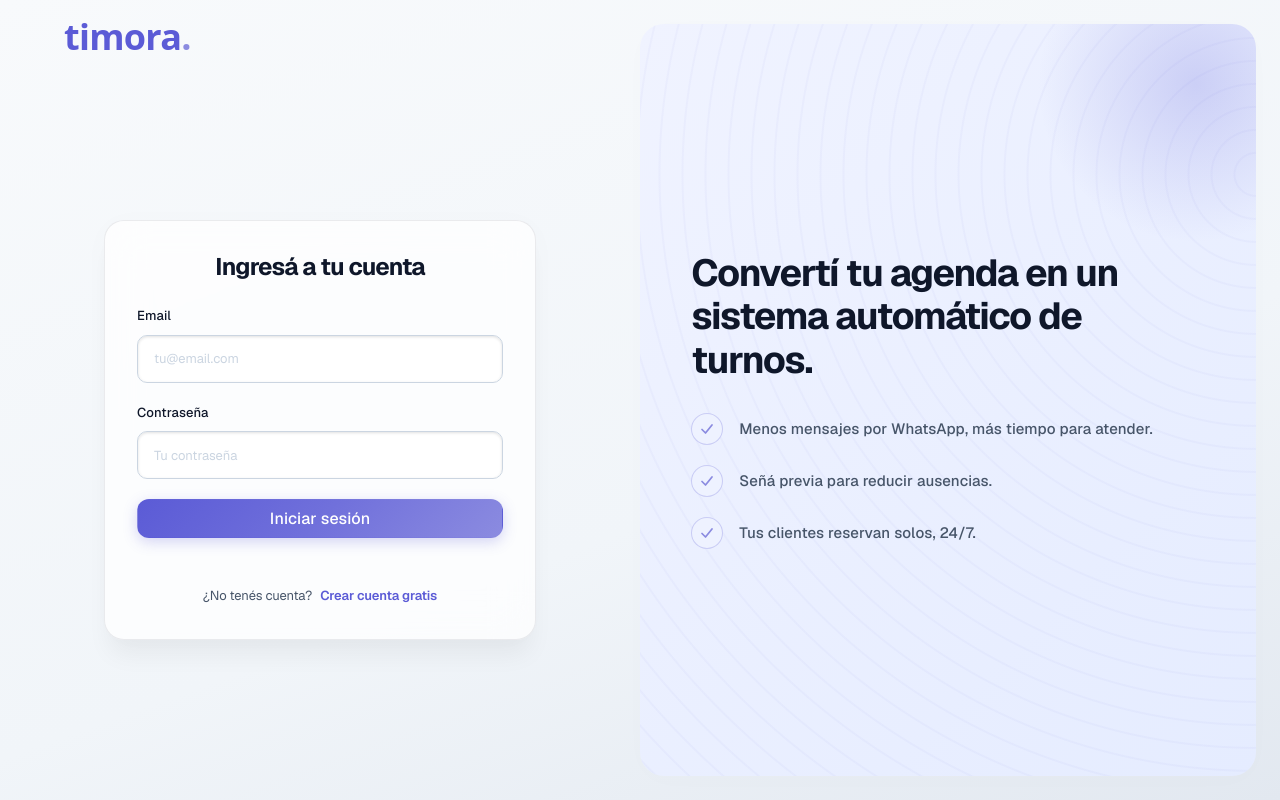
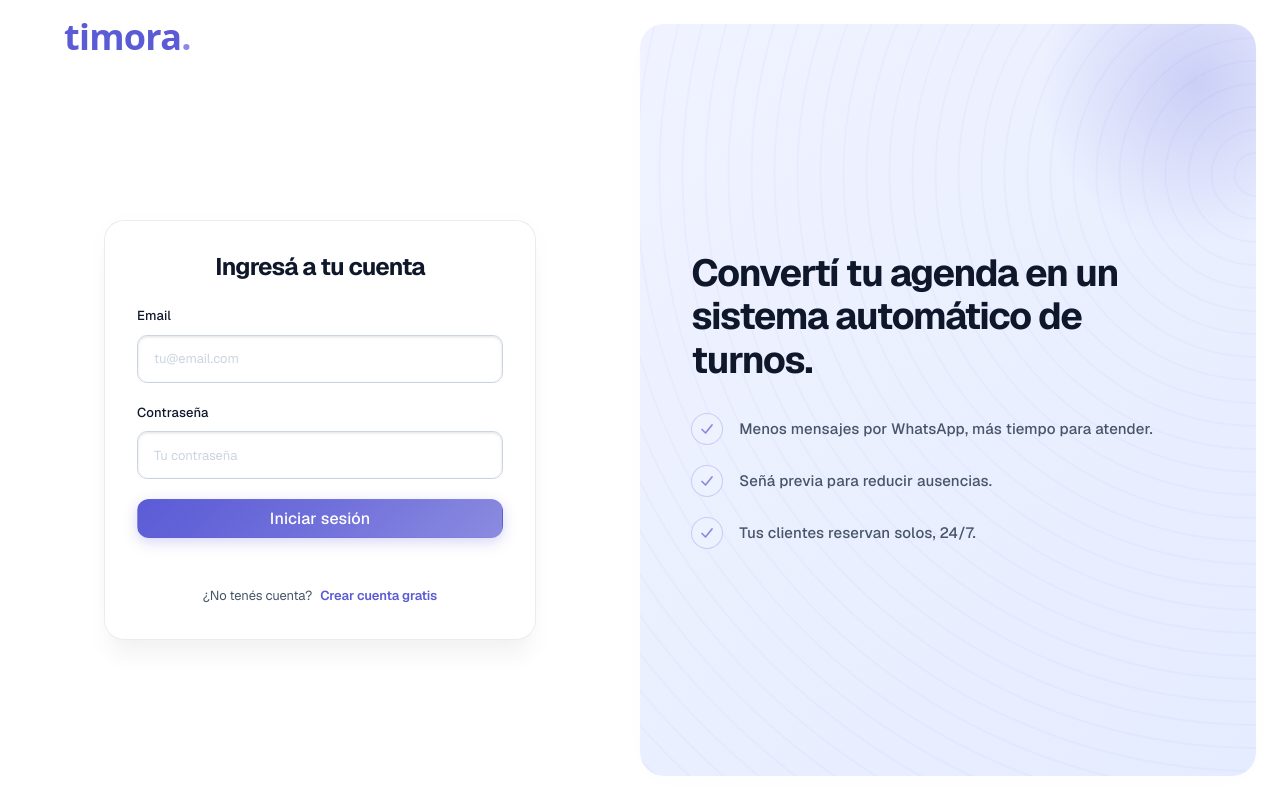
Before and after one commit to almendrasmaria/timora, an Angular app in the folder frontend/: page /auth/login in a window 1280 px wide. Built offline with nearby package versions, Linux system fonts and the light colour scheme.

Commit message:
style(auth): set auth layout background color to pure white

```diff
--- a/frontend/src/app/shared/layout/auth-layout/auth-layout.component.scss
+++ b/frontend/src/app/shared/layout/auth-layout/auth-layout.component.scss
@@ -3,7 +3,7 @@
   min-height: 100vh;
   display: flex;
   flex-direction: column;
-  background: var(--gradient-page);
+  background: #ffffff;
   position: relative;
 
   &__header {
```
